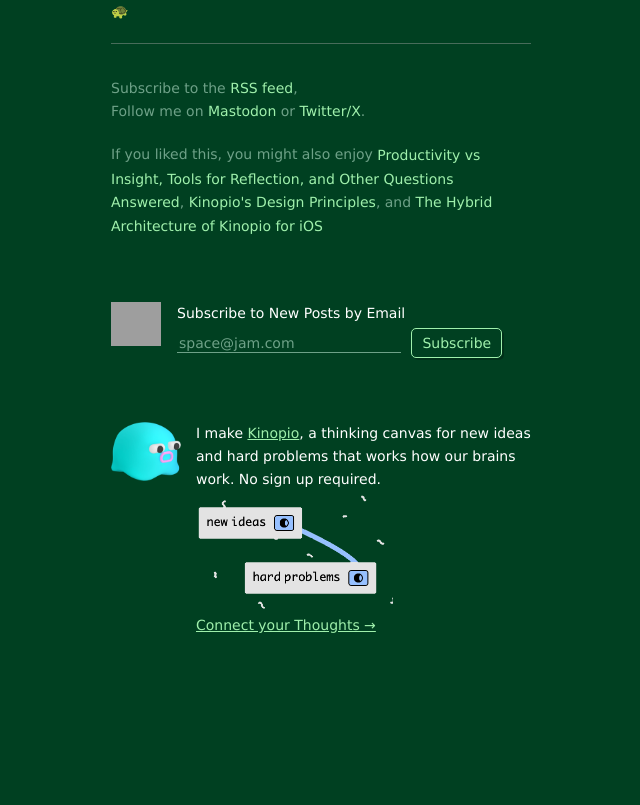
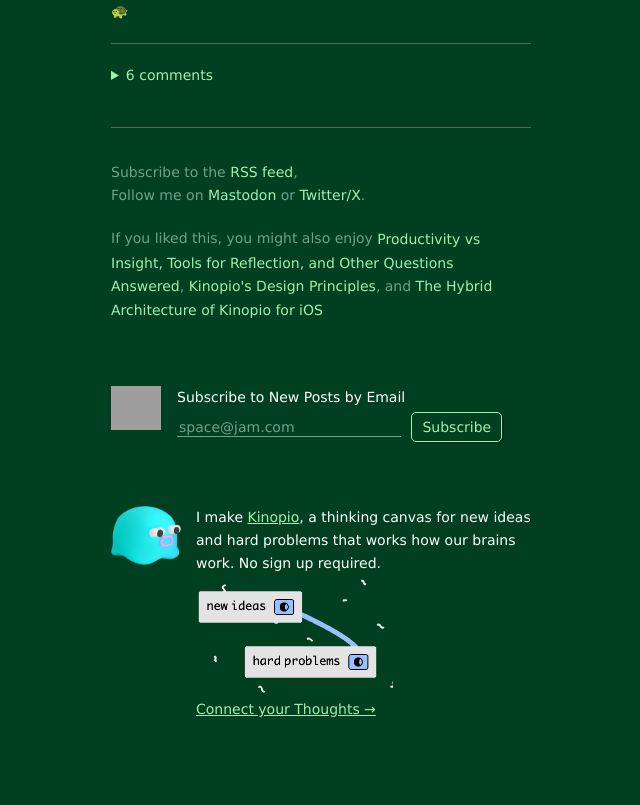
Before and after one commit to pketh/pketh.github.io, a Jekyll site: the page built from _posts/2016-06-03-designer-curse.md, in a window 1280 px wide. Shown: the part 659-1464 px from the top of the page, without its empty margins (459-1099 px from the left). Built offline with Jekyll 4.4.1, drawn with Linux system fonts in a browser that asks for light colours; before the commit the page ends 1380 px from its top, so only the background shows below that; grey boxes are pictures that could not be loaded.

Commit message:
stub comments section

```diff
--- a/_layouts/post.html
+++ b/_layouts/post.html
@@ -37,6 +37,15 @@
     {{ content }}
   </div>
 
+  <p class="post-comments-container">
+    <details class="post-comments-details">
+      <summary>
+        6 comments
+      </summary>
+      <p>lkjsad flsakdfj</p>
+    </details>
+  </p>
+
   <div class="post-actions-container">
     <p>
       {% if page.hackernews %}
@@ -59,7 +68,6 @@
 
   {% include kinopio-promo.html %}
 
-
 </div>
 
 <!-- twitter summary card -->
--- a/css/main.css
+++ b/css/main.css
@@ -197,7 +197,7 @@
   color: #6EA188;
 }
 
-.post-actions-container p:first-child{
+.post-actions-container p:first-child {
   border-top: 1px solid #486C5A;
   padding-top: 10px;
 }
@@ -214,6 +214,13 @@
 }
 .post-actions-container a:hover {
   text-decoration: underline;
+}
+
+.post-comments-container {
+  border-top: 1px solid #486C5A;
+}
+.post-comments-details {
+  margin-top: 0
 }
 
 .related {
```
